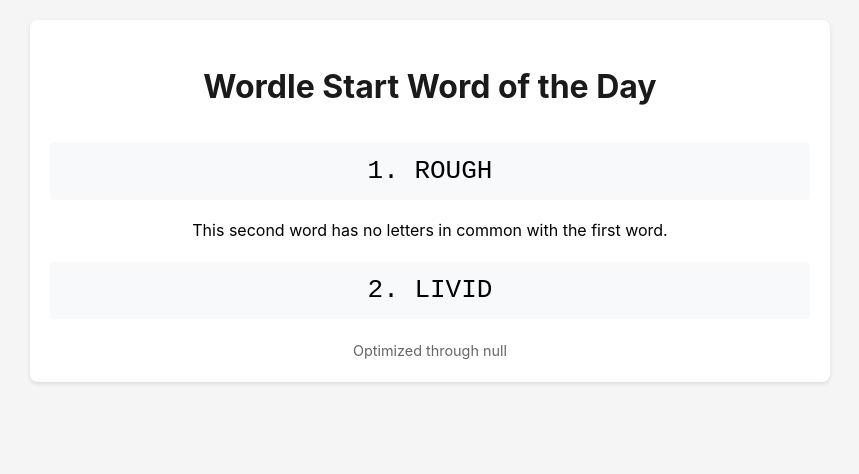
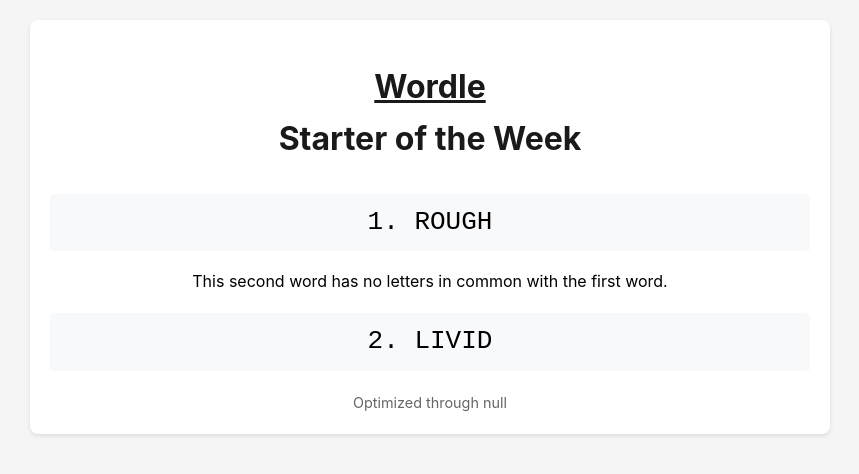
Before and after one commit to nilbus/wordle-starter, a website: page web/root/index.html in a window 1280 px wide. Shown: the whole page, without its empty margins (210-1069 px from the left). Drawn offline with Linux system fonts and the light colour scheme; no server answers.

Commit message:
Link Wordle and call it of-the-week (doesn't change daily)

```diff
--- a/web/root/index.html
+++ b/web/root/index.html
@@ -3,7 +3,7 @@
 <head>
   <meta charset="UTF-8">
   <meta name="viewport" content="width=device-width, initial-scale=1.0">
-  <title>Wordle Start Word of the Day</title>
+  <title>Wordle Start Word of the Week</title>
   <style>
     body {
       font-family: -apple-system, BlinkMacSystemFont, 'Segoe UI', Roboto, Oxygen, Ubuntu, Cantarell, sans-serif;
@@ -17,6 +17,9 @@
       color: #1a1a1a;
       text-align: center;
       margin-bottom: 30px;
+    }
+    h1 a {
+      color: #1a1a1a;
     }
     .container {
       background-color: white;
@@ -85,7 +88,11 @@
 </head>
 <body>
   <div class="container">
-    <h1>Wordle Start Word of the Day</h1>
+    <h1>
+      <a href="https://www.nytimes.com/games/wordle/index.html" target="_blank">Wordle</a>
+      <br>
+      Starter of the Week
+    </h1>
     <div class="loading" id="loading">Loading...</div>
     <div id="results"></div>
     <div class="last-updated" id="lastUpdated"></div>
```
